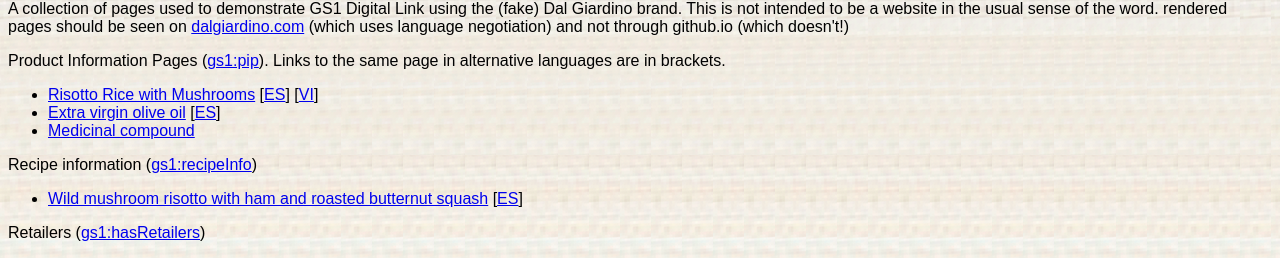
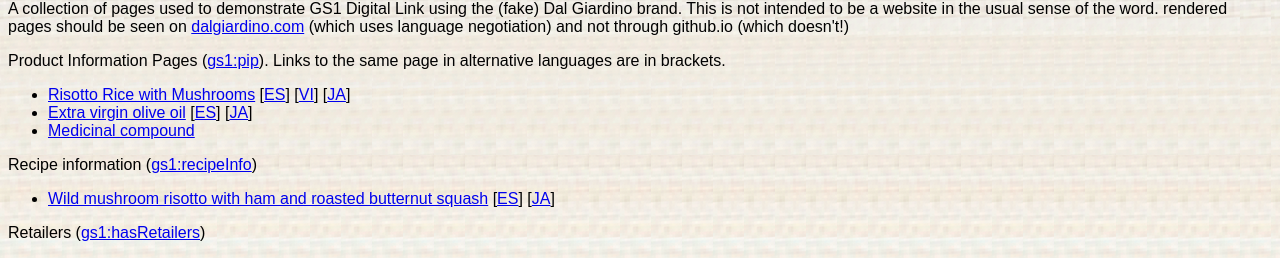
Before and after one commit to gs1/dalgiardino, a plain HTML site: page index.html in a window 1280 px wide. Shown: the part 252-510 px from the top of the page. Drawn offline with Linux system fonts and the light colour scheme.

Commit message:
Adding links to JA pages

```diff
--- a/index.html
+++ b/index.html
@@ -23,13 +23,13 @@
 
 <p>A collection of pages used to demonstrate GS1 Digital Link using the (fake) Dal Giardino brand. This is not intended to be a website in the usual sense of the word. rendered pages should be seen on <a href="https://dalgiardino.com/">dalgiardino.com</a> (which uses language negotiation) and not through github.io (which doesn't!)</p>
 <p>Product Information Pages (<a href="https://gs1.org/voc/pip">gs1:pip</a>). Links to the same page in alternative languages are in brackets.</p><ul>
-  <li><a href="risotto-rice-with-mushrooms" title="Risotto Rice with Mushrooms, 411g">Risotto Rice with Mushrooms</a> [<a href="risotto-rice-with-mushrooms/index.html.es" title="Risotto Dal Giardino Arroz con Champiñones 411g">ES</a>] [<a href="risotto-rice-with-mushrooms/index.html.vi" title="Cơm Risotto với nấm hãng Dal Giardino 411g">VI</a>]</li>
-  <li><a href="extra-virgin-olive-oil/">Extra virgin olive oil</a> [<a href="extra-virgin-olive-oil/index.html.es" title="Dal Giardino Aceite de Oliva Virgen Extra Selección Exclusiva 1L">ES</a>]</li>
+  <li><a href="risotto-rice-with-mushrooms" title="Risotto Rice with Mushrooms, 411g">Risotto Rice with Mushrooms</a> [<a href="risotto-rice-with-mushrooms/index.html.es" title="Risotto Dal Giardino Arroz con Champiñones 411g">ES</a>] [<a href="risotto-rice-with-mushrooms/index.html.vi" title="Cơm Risotto với nấm hãng Dal Giardino 411g">VI</a>] [<a href="risotto-rice-with-mushrooms/index.html.ja">JA</a>]</li>
+  <li><a href="extra-virgin-olive-oil/">Extra virgin olive oil</a> [<a href="extra-virgin-olive-oil/index.html.es" title="Dal Giardino Aceite de Oliva Virgen Extra Selección Exclusiva 1L">ES</a>] [<a href="extra-virgin-olive-oil/index.html.ja">JA</a>]</li>
   <li><a href="medicinal-compound/">Medicinal compound</a></li>
 </ul>
 
 <p>Recipe information (<a href="https://gs1.org/voc/recipeInfo">gs1:recipeInfo</a>)</p><ul>
-  <li><a href="mushroom-squash-risotto">Wild mushroom risotto with ham and roasted butternut squash</a> [<a href="mushroom-squash-risotto/index.html.es" title="Risotto de champiñones y calabaza">ES</a>]</li>
+  <li><a href="mushroom-squash-risotto">Wild mushroom risotto with ham and roasted butternut squash</a> [<a href="mushroom-squash-risotto/index.html.es" title="Risotto de champiñones y calabaza">ES</a>] [<a href="mushroom-squash-risotto/index.html.ja" title="キノコと砕いたバターナッツ入りのリゾット">JA</a>]</li>
 </ul>
 
 <p>Retailers (<a href="https://gs1.org/voc/hasRetailers">gs1:hasRetailers</a>)</p><ul>
```
